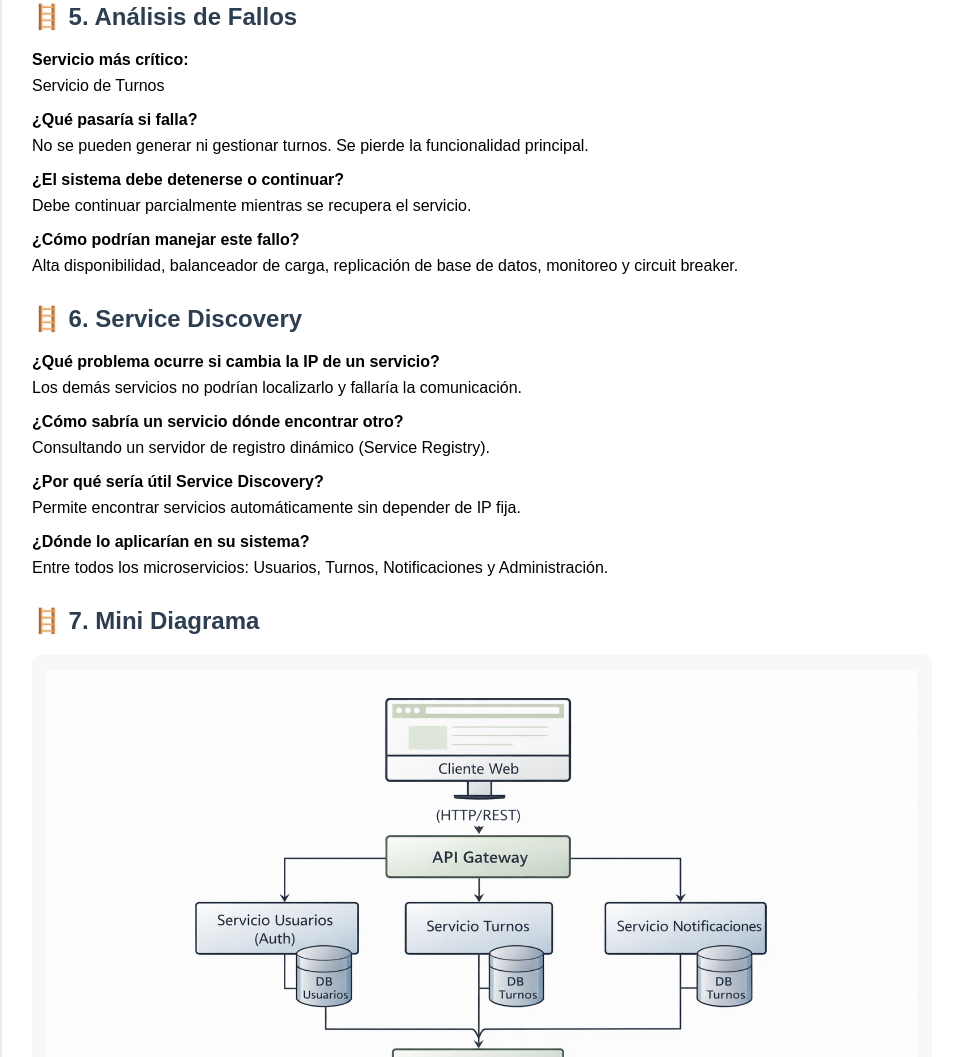
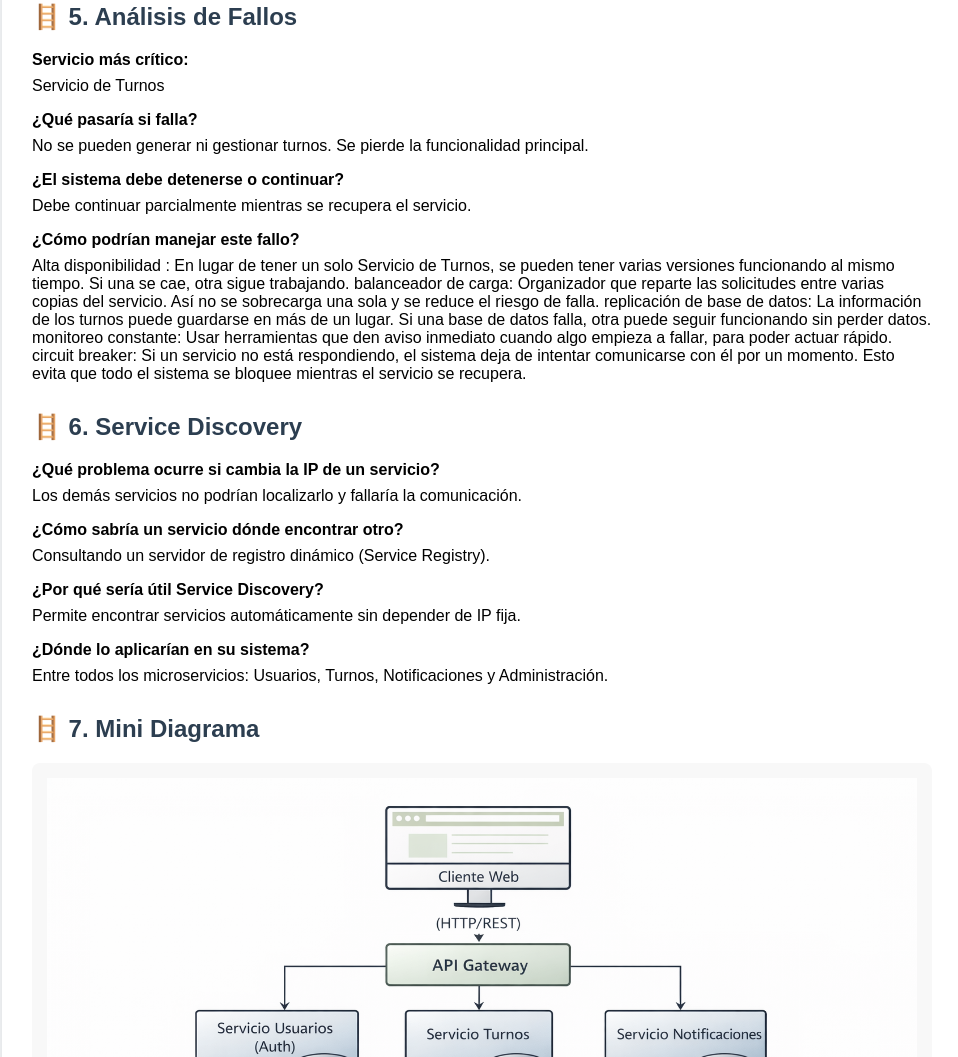
Before and after one commit to juanhr1/Sistema-de-turnos, a plain HTML site: page ACT_4.html in a window 1280 px wide. Shown: the part 1736-2793 px from the top of the page, without its empty margins (158-1116 px from the left). Drawn offline with Linux system fonts and the light colour scheme.

Commit message:
Refactor ACT_4.html structure and content

```diff
--- a/ACT_4.html
+++ b/ACT_4.html
@@ -200,7 +200,11 @@ pre {
 <label>¿El sistema debe detenerse o continuar?</label>
 <div class="line">Debe continuar parcialmente mientras se recupera el servicio.</div>
 <label>¿Cómo podrían manejar este fallo?</label>
-<div class="line">Alta disponibilidad, balanceador de carga, replicación de base de datos, monitoreo y circuit breaker.</div>
+<div class="line">Alta disponibilidad : En lugar de tener un solo Servicio de Turnos, se pueden tener varias versiones funcionando al mismo tiempo. Si una se cae, otra sigue trabajando.
+balanceador de carga: Organizador que reparte las solicitudes entre varias copias del servicio. Así no se sobrecarga una sola y se reduce el riesgo de falla.
+replicación de base de datos: La información de los turnos puede guardarse en más de un lugar. Si una base de datos falla, otra puede seguir funcionando sin perder datos.
+  monitoreo constante: Usar herramientas que den aviso inmediato cuando algo empieza a fallar, para poder actuar rápido.
+  circuit breaker: Si un servicio no está respondiendo, el sistema deja de intentar comunicarse con él por un momento. Esto evita que todo el sistema se bloquee mientras el servicio se recupera. </div>
 </div>
 
 <div class="section">
@@ -227,4 +231,5 @@ pre {
 
 </div>
 </body>
+
 </html>
```
